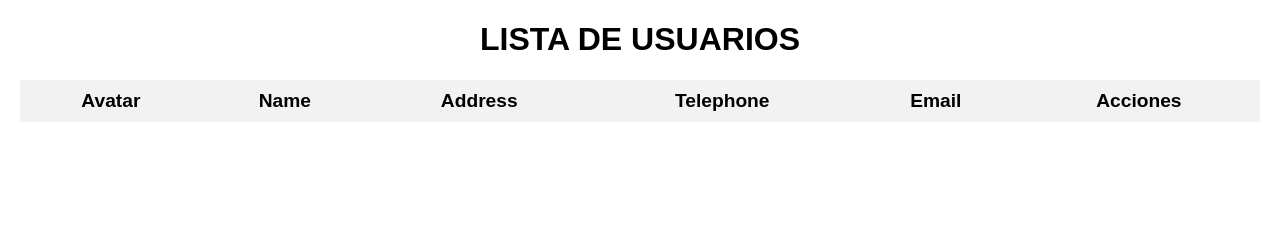
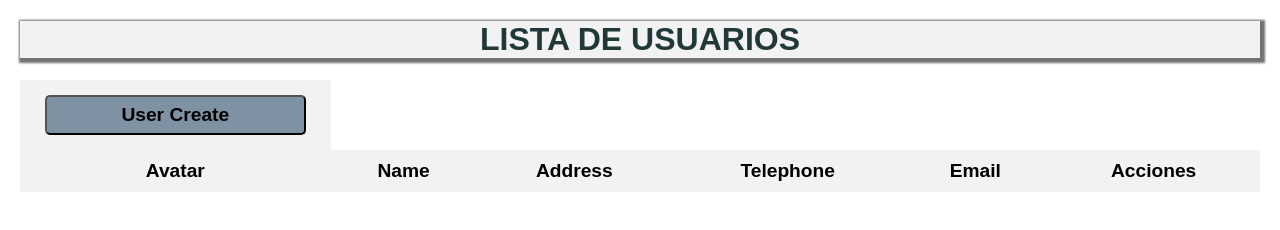
Before and after one commit to juanjocurutchet/Ejercicio_mockAPI, a plain HTML site: page index.html in a window 1280 px wide. Drawn offline with Linux system fonts and the light colour scheme; no server answers.

Commit message:
Boton Create y estilos

```diff
--- a/index.html
+++ b/index.html
@@ -3,7 +3,7 @@
 
 <head>
     <meta charset="UTF-8">
-    <title>Usuarios</title>
+    <title>User List</title>
     <link rel="stylesheet" href="./style.css">
 
 </head>
@@ -13,6 +13,9 @@
 
     <table id="userTable">
         <thead>
+            <tr>
+                <th class="create"> <button>User Create</button> </th>
+            </tr>
             <tr>
                 <th>Avatar</th>
                 <th>Name</th>
--- a/script.js
+++ b/script.js
@@ -1,6 +1,8 @@
 // Variables globales
 const apiUrl = "https://647687e29233e82dd53a1cb7.mockapi.io/usuarios";
 let users = [];
+const createButton = document.querySelector('.create');
+createButton.addEventListener("click", () => addUser())
 
 // Función para obtener los usuarios de la API...
 
@@ -48,11 +50,6 @@ function displayUsers() {
     row.appendChild(emailCell);
 
     const actionsCell = document.createElement("td");
-
-    const createButton = document.createElement("button");
-    createButton.textContent = "Create";
-    createButton.addEventListener("click", () => addUser());
-    actionsCell.appendChild(createButton);
 
     const editButton = document.createElement("button");
     editButton.textContent = "Edit";
--- a/style.css
+++ b/style.css
@@ -5,12 +5,36 @@ body {
 
 h1 {
     text-align: center;
+    background-color: #f2f2f2 ;
+    color: rgb(33, 56, 56);
+    box-shadow: 2px 2px 2px 3px rgb(115, 114, 114);
 }
 
 table {
     width: 100%;
     border-collapse: collapse;
     margin-bottom: 20px;
+}
+
+.create {
+    display: flex;
+    justify-content: center;
+    align-items: center;
+}
+
+.create button {
+    width: 90%;
+    height: 40px;
+    margin: 5px;
+    cursor: pointer;
+    border-radius: 5px;
+    background-color: rgb(127, 146, 164);
+    font-size: 1.2rem;
+    font-weight: 800;
+}
+
+.create button:hover {
+    background-color: #c0bcbc;
 }
 
 table th,
@@ -33,13 +57,14 @@ table td img {
 }
 
 table tbody td button {
-    width: 30%;
+    width: 40%;
     height: 30px;
     margin: 5px;
     cursor: pointer;
     border-radius: 5px;
     background-color: rgb(127, 146, 164);
-    font-weight: 700;
+    font-weight: 600;
+    font-size: 1.1rem;
 }
 
 table tbody td button:hover {
```
